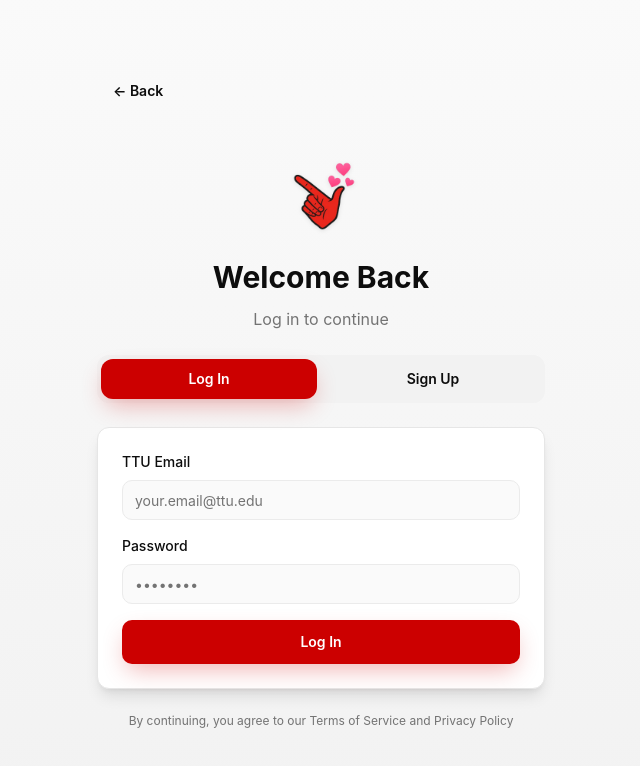
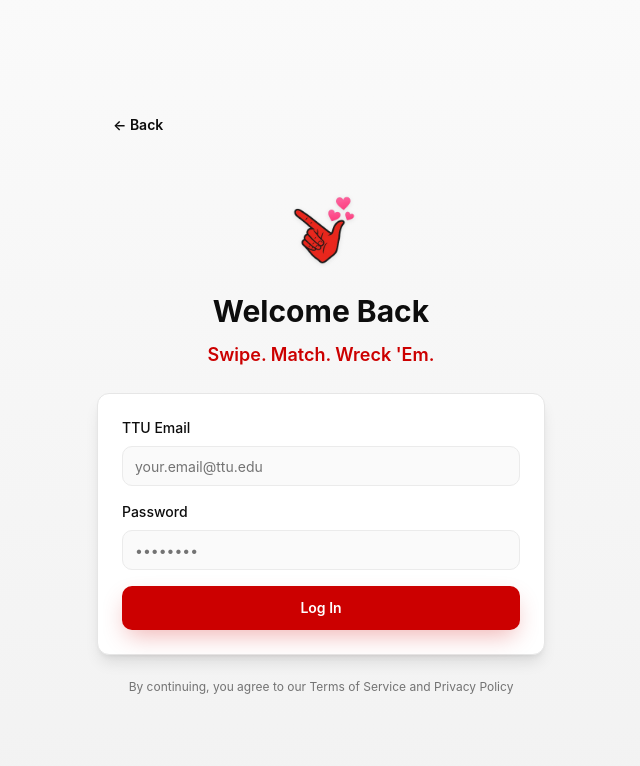
Before and after one commit to alperenerden/raider-connections, a React (Vite) app: page /auth in a window 1280 px wide. Shown: the top 766 px of the page, without its empty margins (319-959 px from the left). Built offline with nearby package versions, Linux system fonts and the light colour scheme.

Commit message:
Refactor login page

```diff
--- a/src/pages/Auth.tsx
+++ b/src/pages/Auth.tsx
@@ -7,11 +7,8 @@ import { useToast } from "@/hooks/use-toast";
 import RaiderRashLogo from "@/components/RaiderRashLogo";
 
 export default function Auth() {
-  const [isLogin, setIsLogin] = useState(true);
   const [email, setEmail] = useState("");
   const [password, setPassword] = useState("");
-  const [displayName, setDisplayName] = useState("");
-  const [age, setAge] = useState("");
   const [loading, setLoading] = useState(false);
   const navigate = useNavigate();
   const { toast } = useToast();
@@ -21,7 +18,6 @@ export default function Auth() {
     setLoading(true);
 
     try {
-      if (isLogin) {
       const { error } = await supabase.auth.signInWithPassword({
         email,
         password,
@@ -34,28 +30,6 @@ export default function Auth() {
         description: "Successfully logged in",
       });
       navigate("/app");
-      } else {
-        // Signup
-        const { error } = await supabase.auth.signUp({
-          email,
-          password,
-          options: {
-            data: {
-              display_name: displayName,
-              age: parseInt(age) || null,
-            },
-            emailRedirectTo: `${window.location.origin}/app`,
-          },
-        });
-
-        if (error) throw error;
-
-        toast({
-          title: "Account created!",
-          description: "Welcome to Raider Rash",
-        });
-        navigate("/app");
-      }
     } catch (error: any) {
       toast({
         title: "Error",
@@ -82,60 +56,15 @@ export default function Auth() {
         {/* Logo and Title */}
         <div className="flex flex-col items-center text-center space-y-3">
           <RaiderRashLogo size="lg" />
-          <h1 className="text-3xl font-bold">
-            {isLogin ? "Welcome Back" : "Join Raider Rash"}
-          </h1>
-          <p className="text-muted-foreground">
-            {isLogin ? "Log in to continue" : "Create your account"}
+          <h1 className="text-3xl font-bold">Welcome Back</h1>
+          <p className="text-lg font-semibold text-primary">
+            Swipe. Match. Wreck 'Em.
           </p>
-        </div>
-
-        {/* Auth Toggle */}
-        <div className="flex gap-2 bg-muted p-1 rounded-lg">
-          <Button
-            variant={isLogin ? "default" : "ghost"}
-            className="flex-1"
-            onClick={() => setIsLogin(true)}
-          >
-            Log In
-          </Button>
-          <Button
-            variant={!isLogin ? "default" : "ghost"}
-            className="flex-1"
-            onClick={() => setIsLogin(false)}
-          >
-            Sign Up
-          </Button>
         </div>
 
         {/* Auth Form */}
         <div className="bg-card rounded-lg p-6 shadow-lg border">
           <form onSubmit={handleAuth} className="space-y-4">
-            {!isLogin && (
-              <>
-                <div>
-                  <label className="block text-sm font-medium mb-2">Display Name</label>
-                  <Input
-                    type="text"
-                    placeholder="Your name"
-                    value={displayName}
-                    onChange={(e) => setDisplayName(e.target.value)}
-                    required
-                  />
-                </div>
-                <div>
-                  <label className="block text-sm font-medium mb-2">Age</label>
-                  <Input
-                    type="number"
-                    placeholder="18+"
-                    value={age}
-                    onChange={(e) => setAge(e.target.value)}
-                    min="18"
-                  />
-                </div>
-              </>
-            )}
-
             <div>
               <label className="block text-sm font-medium mb-2">TTU Email</label>
               <Input
@@ -165,7 +94,7 @@ export default function Auth() {
               disabled={loading}
               size="lg"
             >
-              {loading ? "Loading..." : isLogin ? "Log In" : "Create Account"}
+              {loading ? "Loading..." : "Log In"}
             </Button>
           </form>
         </div>
--- a/src/pages/LandingPage.tsx
+++ b/src/pages/LandingPage.tsx
@@ -7,7 +7,7 @@ const LandingPage = () => {
   const navigate = useNavigate();
 
   return (
-    <div className="min-h-screen bg-gradient-to-b from-[#FF6B6B] via-[#FF5252] to-[#FF4458] flex flex-col items-center justify-between p-6 text-white">
+    <div className="min-h-screen bg-gradient-to-b from-gray-700 via-gray-600 to-gray-500 flex flex-col items-center justify-between p-6 text-white">
       {/* Logo Section */}
       <div className="flex-1 flex flex-col items-center justify-center space-y-8">
         <RaiderRashLogo size="xl" className="animate-fade-in" />
@@ -19,13 +19,13 @@ const LandingPage = () => {
       <div className="w-full max-w-md space-y-4">
         {/* Terms Text */}
         <p className="text-center text-sm text-white/90 px-4">
-          By tapping Create Account or Sign In, you agree to our{' '}
+          By tapping Sign In, you agree to our{' '}
           <span className="underline font-semibold">Terms</span>. Learn how we process your data in our{' '}
           <span className="underline font-semibold">Privacy Policy</span> and{' '}
           <span className="underline font-semibold">Cookies Policy</span>.
         </p>
 
-        {/* Buttons */}
+        {/* Button */}
         <div className="space-y-3">
           <Button
             onClick={() => navigate("/auth")}
@@ -34,14 +34,6 @@ const LandingPage = () => {
           >
             <Mail className="w-5 h-5" />
             SIGN IN WITH TTU EMAIL
-          </Button>
-
-          <Button
-            onClick={() => navigate("/auth")}
-            variant="outline"
-            className="w-full h-14 rounded-full border-2 border-white bg-transparent hover:bg-white/10 text-white font-semibold text-base"
-          >
-            SIGN IN WITH PHONE NUMBER
           </Button>
         </div>
 
```
Lines whose indentation alone changed are shown as unchanged.
